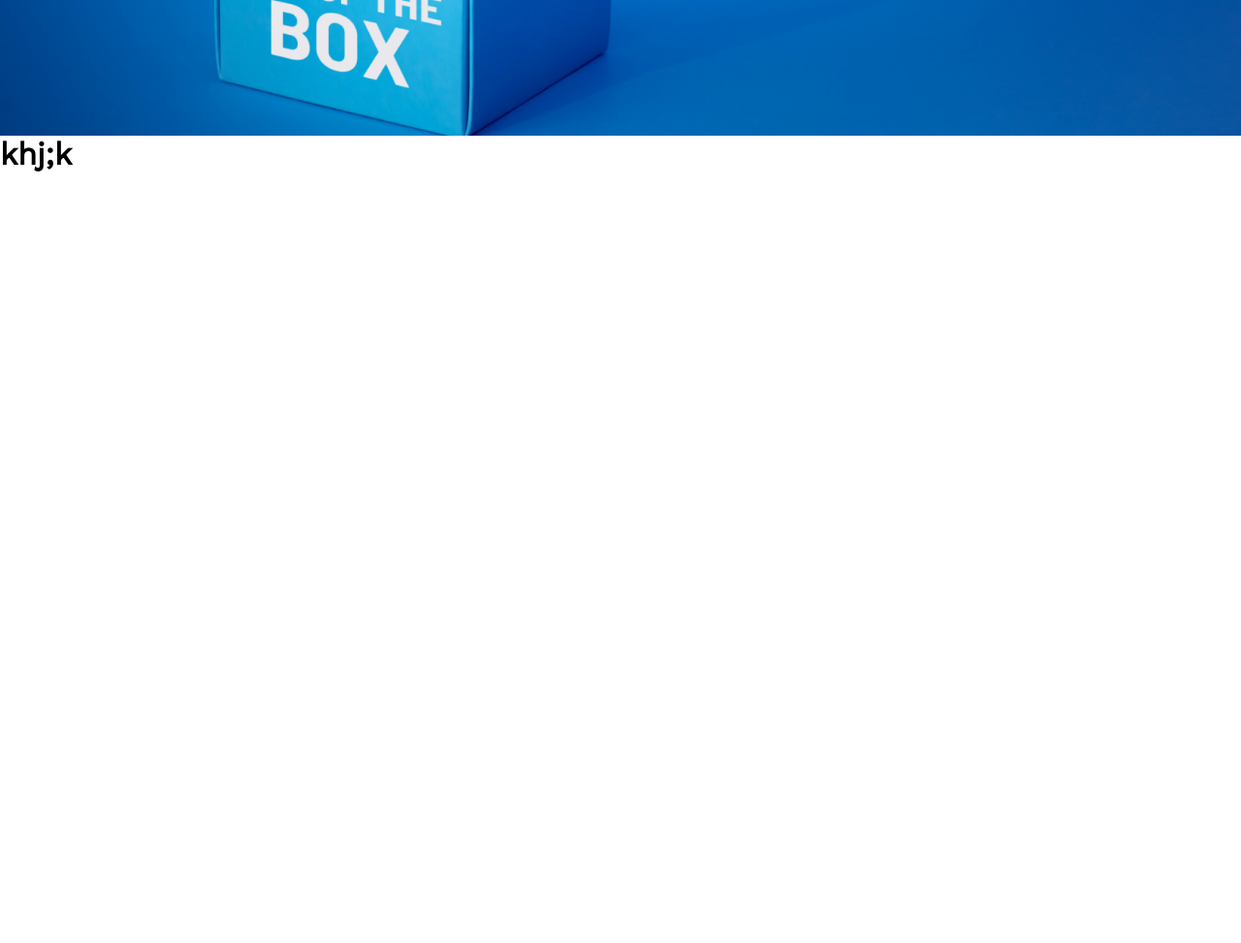
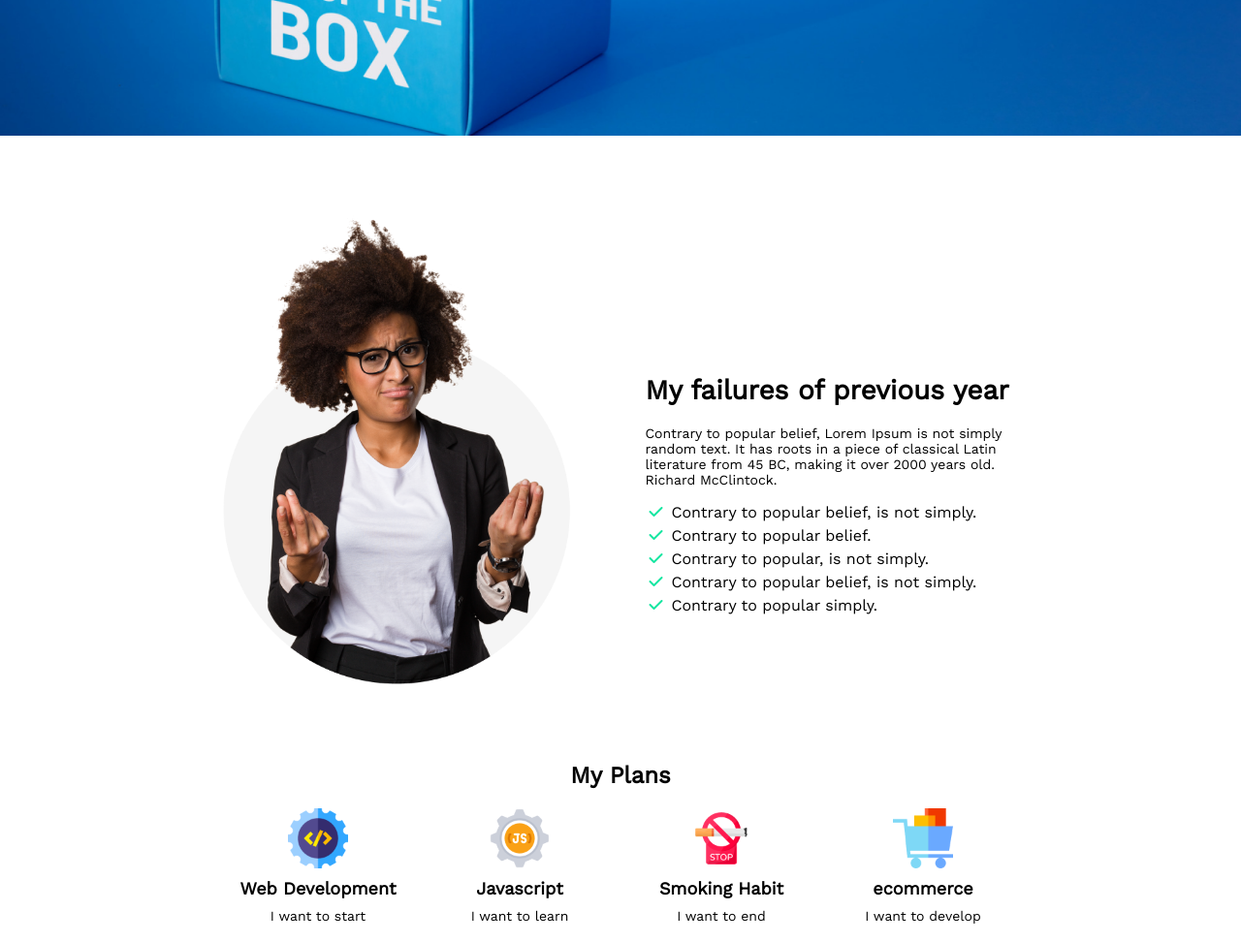
Before and after one commit to Sakib360360/new-year-me, a plain HTML site: page index.html in a window 1280 px wide. Shown: the part 500-1473 px from the top of the page at 97% size. Before the commit the page ends 800 px from the top, so only its background shows below. Drawn offline with nearby package versions, Linux system fonts and the light colour scheme.

Commit message:
main section

```diff
--- a/index.html
+++ b/index.html
@@ -7,6 +7,7 @@
     <title>New-year-new-me</title>
     <link rel="stylesheet" href="style.css">
     <link href="https://fonts.googleapis.com/css2?family=League+Spartan:wght@100&family=Open+Sans&family=Oswald:wght@200&family=Work+Sans&display=swap" rel="stylesheet">
+    <script src="https://kit.fontawesome.com/31d586a362.js" crossorigin="anonymous"></script>
 </head>
 <body>
     <!-- Header section -->
@@ -18,7 +19,48 @@
         </div>
     </header>
     <main>
-        <h1>khj;k</h1>
+        <!-- person section with descirptions -->
+        <section class="person-section">
+            <div class="main-left">
+                <img src="./images/person.png" alt="person image">
+            </div>
+            <div class="main-right">
+                <h1>My failures of previous year</h1>
+                <p class="description">Contrary to popular belief, Lorem Ipsum is not simply random text. It has roots in a piece of classical Latin literature from 45 BC, making it over 2000 years old. Richard McClintock.</p>
+                <p><i class="fa-solid fa-check i-color"></i>Contrary to popular belief, is not simply.</p>
+                <p><i class="fa-solid fa-check i-color"></i>Contrary to popular belief.</p>
+                <p><i class="fa-solid fa-check i-color"></i>Contrary to popular, is not simply.</p>
+                <p><i class="fa-solid fa-check i-color"></i>Contrary to popular belief, is not simply.</p>
+                <p><i class="fa-solid fa-check i-color"></i>Contrary to popular simply.</p>
+            </div>
+        </section>
+        <!-- plans section -->
+        <section class="plans-container">
+            <h1>My Plans</h1>
+            <div class="skills-container">
+                <div class="skill">
+                    <img src="./images/icons/web.png" alt="web-development icon">
+                    <h2>Web Development</h2>
+                    <p>I want to start</p>
+                </div>
+                <div class="skill">
+                    <img src="./images/icons/js.png" alt="js icon">
+                    <h2>Javascript</h2>
+                    <p>I want to learn</p>
+                </div>
+                <div class="skill">
+                    <img src="./images/icons/smoke.png" alt="Smoking icon">
+                    <h2>Smoking Habit</h2>
+                    <p>I want to end</p>
+                </div>
+                <div class="skill">
+                    <img src="./images/icons/ecom.png" alt="ecommerce icon">
+                    <h2>ecommerce</h2>
+                    <p>I want to develop</p>
+                </div>
+            </div>
+
+        </section>
     </main>
 </body>
 </html>
--- a/style.css
+++ b/style.css
@@ -51,3 +51,69 @@ header{
     border: .5px solid orange;
     color: #ffffff;
 }
+
+
+/* main section */
+.person-section {
+    display: flex;
+    justify-content: center;
+    width: 925px;
+    align-items: center;
+    margin: 76px auto;
+}
+.main-left img{
+    width: 385px;
+}
+.main-right {
+    margin-top: 96px;
+    width: 400px;
+    margin-left: 66px;
+}
+.main-right h1 {
+    font-weight: 800;
+    font-size: 28px;
+    margin-bottom: 20px;
+}
+.description {
+    font-size: 14px;
+    font-weight: 100;
+    margin-bottom: 13px;
+}
+.i-color {
+    color: rgb(22, 230, 161);
+    padding: 4px;
+    margin-right: 5px;
+}
+
+/* my plans section */
+.plans-container h1{
+    text-align: center;
+    margin-top: 20px;
+}
+.skills-container {
+    display: flex;
+    /* margin-top: 20px; */
+    justify-content: space-between;
+    width: 65%;
+    margin: 20px auto;
+    align-items: center;
+}
+.skill {
+    display: flex;
+    flex-direction: column;
+    justify-content: center;
+    align-items: center;
+    width: 100%;
+}
+.skill img{
+    width: 30%;
+}
+.skill h2 {
+    font-size: 18px;
+    margin-top: 10px;
+    font-weight: bold;
+    margin-bottom: 10px;
+}
+.skill p{
+    font-size: 14px;
+}
```
